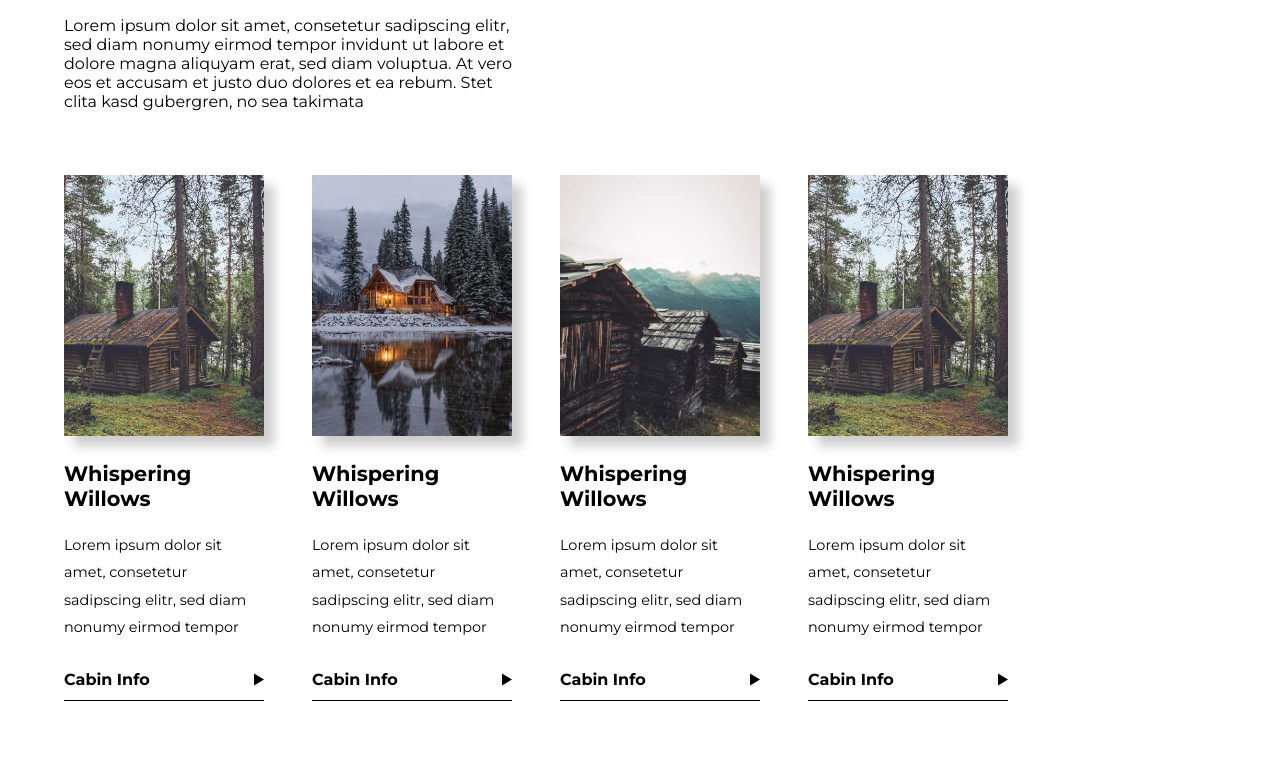
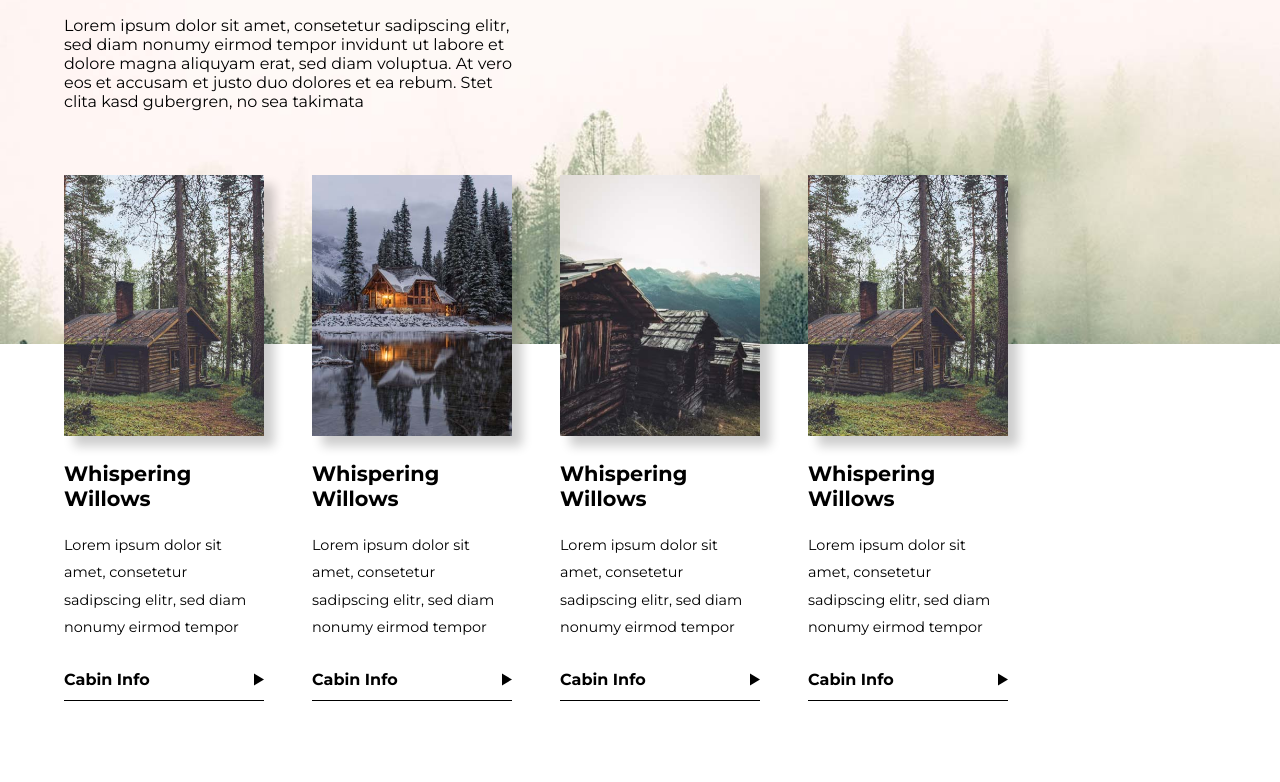
Before and after one commit to babayaga110/Scenic_Forests, a plain HTML site: page cabins.html in a window 1280 px wide. Shown: the part 216-998 px from the top of the page. Drawn offline with nearby package versions, Linux system fonts and the light colour scheme.

Commit message:
Update submain.css

```diff
--- a/css/submain.css
+++ b/css/submain.css
@@ -3,7 +3,7 @@ body {
 }
 
 .sub-hero {
-    background: url('/Project_2/img/forest-bg-2.jpg');
+    background: url('../img/forest-bg-2.jpg');
     background-size: cover;
     height: 70vh;
 }
```
